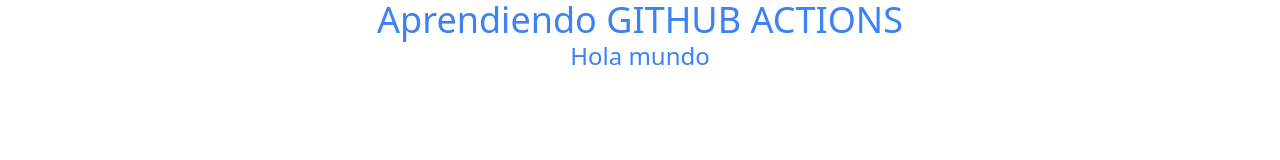
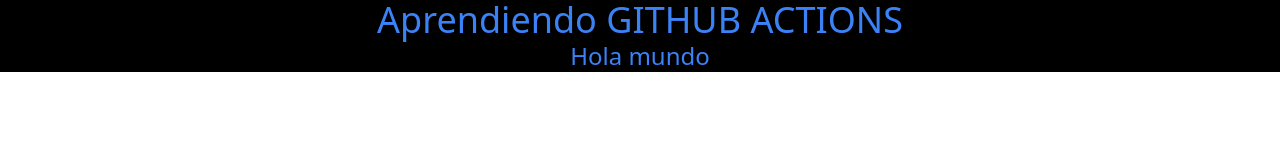
Before and after one commit to johnsoto90/ActionsCICD, a plain HTML site: page index.html in a window 1280 px wide. Drawn offline with nearby package versions, Linux system fonts and the light colour scheme.

Commit message:
feat: second commit

```diff
--- a/index.html
+++ b/index.html
@@ -7,7 +7,7 @@
     <script src="https://cdn.tailwindcss.com"></script>
   </head>
   <body>
-    <div class="container mx-auto">
+    <div class="container mx-auto bg-black">
       <h1 class="text-4xl text-center text-blue-500">Aprendiendo GITHUB ACTIONS</h1>
       <p class="text-2xl text-center text-blue-500">Hola mundo</p>
     </div>
```
